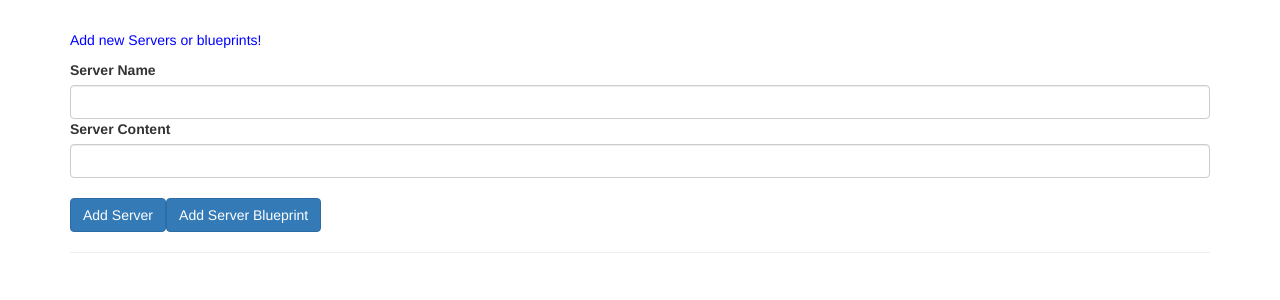
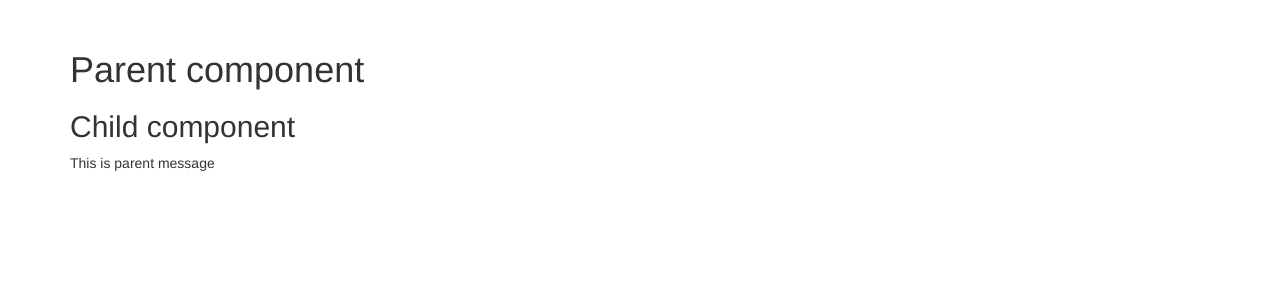
Before and after one commit to 00009294/SuperDuperMeme, an Angular app: page / in a window 1280 px wide. Shown: the top 300 px of the page. Built offline with nearby package versions, Linux system fonts and the light colour scheme.

Commit message:
Implemented Input()

```diff
--- a/src/app/app.component.html
+++ b/src/app/app.component.html
@@ -1,34 +1,7 @@
 <div class="container">
   <div class="row">
     <div class="col-xs-12">
-      <p>Add new Servers or blueprints!</p>
-      <label>Server Name</label>
-      <input type="text" class="form-control" [(ngModel)]="newServerName">
-      <label>Server Content</label>
-      <input type="text" class="form-control" [(ngModel)]="newServerContent">
-      <br>
-      <button
-        class="btn btn-primary"
-        (click)="onAddServer()">Add Server</button>
-      <button
-        class="btn btn-primary"
-        (click)="onAddBlueprint()">Add Server Blueprint</button>
-    </div>
-  </div>
-  <hr>
-  <div class="row">
-    <div class="col-xs-12">
-      <div
-        class="panel panel-default"
-        *ngFor="let element of serverElements">
-        <div class="panel-heading">{{ element.name }}</div>
-        <div class="panel-body">
-          <p>
-            <strong *ngIf="element.type === 'server'" style="color: red">{{ element.content }}</strong>
-            <em *ngIf="element.type === 'blueprint'">{{ element.content }}</em>
-          </p>
-        </div>
-      </div>
+      <app-parent></app-parent>
     </div>
   </div>
 </div>
--- a/src/app/app.component.ts
+++ b/src/app/app.component.ts
@@ -6,23 +6,5 @@ import { Component } from '@angular/core';
   styleUrls: ['./app.component.css']
 })
 export class AppComponent {
-  serverElements = [];
-  newServerName = '';
-  newServerContent = '';
 
-  onAddServer() {
-    this.serverElements.push({
-      type: 'server',
-      name: this.newServerName,
-      content: this.newServerContent
-    });
-  }
-
-  onAddBlueprint() {
-    this.serverElements.push({
-      type: 'blueprint',
-      name: this.newServerName,
-      content: this.newServerContent
-    });
-  }
 }
--- a/src/app/app.module.ts
+++ b/src/app/app.module.ts
@@ -4,10 +4,14 @@ import { FormsModule } from '@angular/forms';
 
 
 import { AppComponent } from './app.component';
+import { ParentComponent } from './parent/parent.component';
+import { ChildComponent } from './child/child.component';
 
 @NgModule({
   declarations: [
-    AppComponent
+    AppComponent,
+    ParentComponent,
+    ChildComponent
   ],
   imports: [
     BrowserModule,
--- /dev/null
+++ b/src/app/child/child.component.html
@@ -0,0 +1,2 @@
+<h2>Child component</h2>
+<p>{{message}}</p>
--- /dev/null
+++ b/src/app/parent/parent.component.html
@@ -0,0 +1,2 @@
+<h1>Parent component</h1>
+<app-child [message]="parentMessage" ></app-child>
--- /dev/null
+++ b/src/app/parent/parent.component.ts
@@ -0,0 +1,12 @@
+import { Component } from '@angular/core';
+
+@Component({
+  selector: 'app-parent',
+  templateUrl: './parent.component.html',
+  styleUrl: './parent.component.css'
+})
+export class ParentComponent {
+
+  parentMessage = "This is parent message";
+
+}
```
Also changed, not shown: src/app/child/child.component.ts (added, +12 -0 lines), src/app/child/child.component.css (added), src/app/parent/parent.component.css (added), 1 other file (tests, documents, lock files or other folders).
